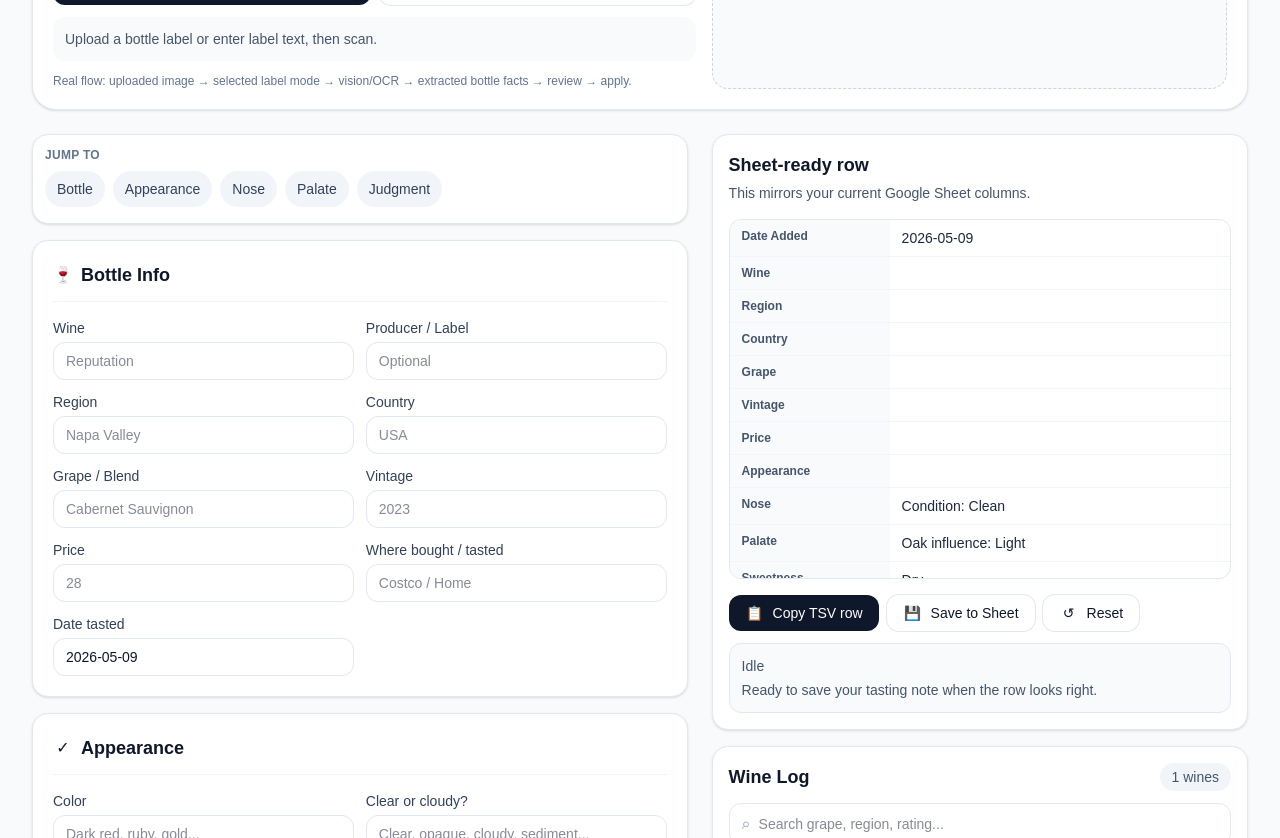
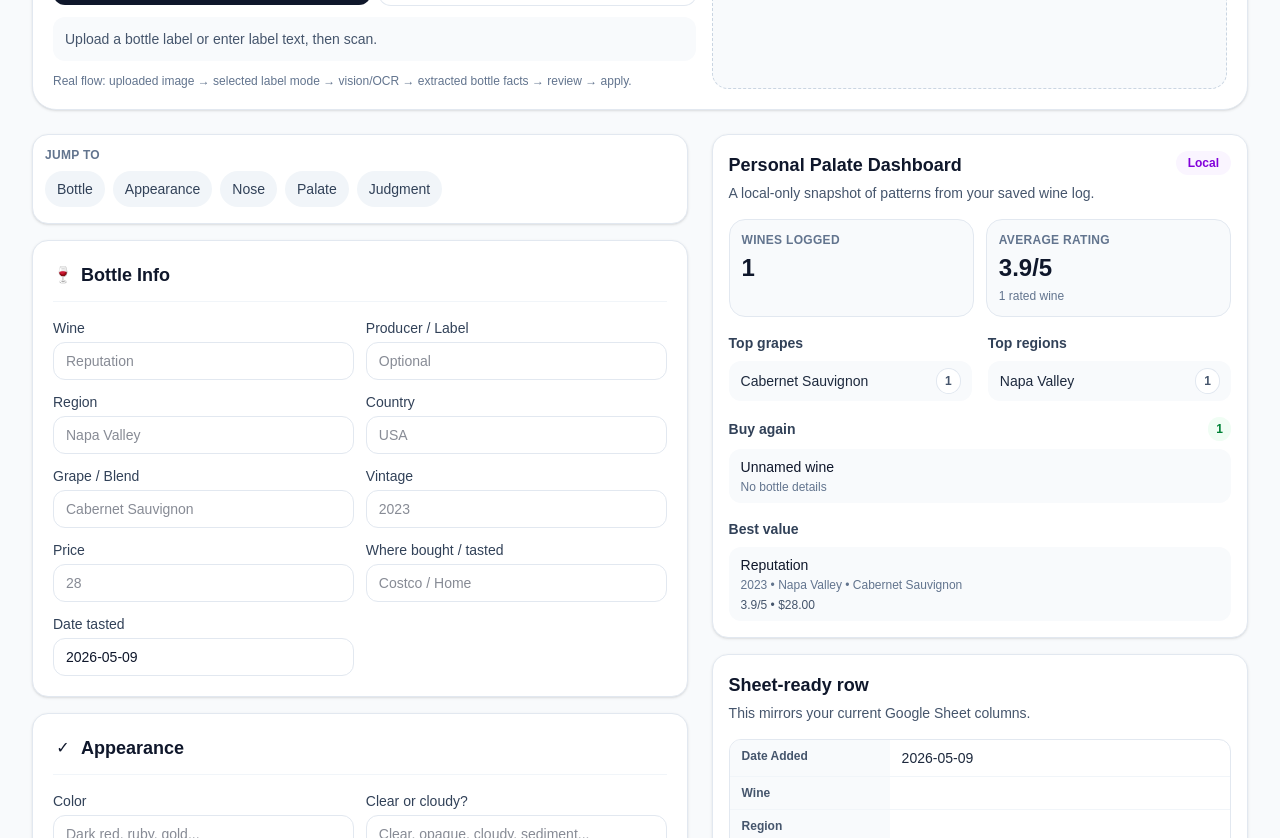
Before and after one commit to jsunarto/wineapp, a Next.js app: page / in a window 1280 px wide. Shown: the part 580-1418 px from the top of the page. Built offline with nearby package versions, Linux system fonts and the light colour scheme.

Commit message:
Add local palate dashboard

```diff
--- a/app/page.jsx
+++ b/app/page.jsx
@@ -1,6 +1,7 @@
 "use client";
 
 import React, { useMemo, useState, useEffect } from "react";
+import PalateDashboard from "@/components/PalateDashboard";
 
 function Icon({ children, className = "" }) {
   return <span className={`inline-flex h-5 w-5 items-center justify-center ${className}`}>{children}</span>;
@@ -764,6 +765,8 @@ export default function WineTastingAppPrototype() {
           </div>
 
           <div className="space-y-4 lg:sticky lg:top-6 lg:self-start">
+            <PalateDashboard wines={wines} />
+
             <div className="rounded-2xl border border-slate-200 bg-white p-4 shadow-sm">
               <h2 className="text-lg font-semibold">Sheet-ready row</h2>
               <p className="mt-1 text-sm text-slate-600">This mirrors your current Google Sheet columns.</p>
--- /dev/null
+++ b/components/PalateDashboard.jsx
@@ -0,0 +1,113 @@
+import { formatRating, getWineStats } from "@/lib/wineStats";
+
+function StatTile({ label, value, detail }) {
+  return (
+    <div className="rounded-2xl border border-slate-200 bg-slate-50 p-3">
+      <div className="text-xs font-semibold uppercase tracking-wide text-slate-500">{label}</div>
+      <div className="mt-1 text-2xl font-bold text-slate-900">{value}</div>
+      {detail && <div className="mt-1 text-xs text-slate-500">{detail}</div>}
+    </div>
+  );
+}
+
+function CountList({ items, emptyText }) {
+  if (!items.length) {
+    return <p className="rounded-xl bg-slate-50 p-3 text-sm text-slate-500">{emptyText}</p>;
+  }
+
+  return (
+    <div className="space-y-2">
+      {items.map((item) => (
+        <div key={item.name} className="flex items-center justify-between gap-3 rounded-xl bg-slate-50 px-3 py-2 text-sm">
+          <span className="font-medium text-slate-800">{item.name}</span>
+          <span className="rounded-full bg-white px-2 py-1 text-xs font-semibold text-slate-600 ring-1 ring-slate-200">{item.count}</span>
+        </div>
+      ))}
+    </div>
+  );
+}
+
+function WineMiniList({ wines, emptyText, renderMeta }) {
+  if (!wines.length) {
+    return <p className="rounded-xl bg-slate-50 p-3 text-sm text-slate-500">{emptyText}</p>;
+  }
+
+  return (
+    <div className="space-y-2">
+      {wines.map((entry) => {
+        const wine = entry.wine || entry;
+        const key = wine.id || `${wine.wine}-${wine.vintage}-${wine.region}`;
+
+        return (
+          <div key={key} className="rounded-xl bg-slate-50 px-3 py-2 text-sm">
+            <div className="font-medium text-slate-900">{wine.wine || "Unnamed wine"}</div>
+            <div className="mt-0.5 text-xs text-slate-500">
+              {[wine.vintage, wine.region, wine.grape].filter(Boolean).join(" • ") || "No bottle details"}
+            </div>
+            {renderMeta && <div className="mt-1 text-xs font-medium text-slate-600">{renderMeta(entry)}</div>}
+          </div>
+        );
+      })}
+    </div>
+  );
+}
+
+export default function PalateDashboard({ wines }) {
+  const stats = getWineStats(wines);
+  const hasWines = stats.totalWines > 0;
+
+  return (
+    <section className="rounded-2xl border border-slate-200 bg-white p-4 shadow-sm" aria-labelledby="palate-dashboard-heading">
+      <div className="flex items-start justify-between gap-3">
+        <div>
+          <h2 id="palate-dashboard-heading" className="text-lg font-semibold text-slate-900">Personal Palate Dashboard</h2>
+          <p className="mt-1 text-sm text-slate-600">A local-only snapshot of patterns from your saved wine log.</p>
+        </div>
+        <span className="rounded-full bg-purple-50 px-3 py-1 text-xs font-semibold text-purple-700">Local</span>
+      </div>
+
+      {!hasWines && (
+        <p className="mt-4 rounded-xl bg-slate-50 p-3 text-sm text-slate-600">
+          Save your first tasting note to start building your palate dashboard.
+        </p>
+      )}
+
+      <div className="mt-4 grid gap-3 sm:grid-cols-2">
+        <StatTile label="Wines logged" value={stats.totalWines} />
+        <StatTile
+          label="Average rating"
+          value={stats.averageRating === null ? "—" : formatRating(stats.averageRating)}
+          detail={stats.ratedCount ? `${stats.ratedCount} rated wine${stats.ratedCount === 1 ? "" : "s"}` : "No usable ratings yet"}
+        />
+      </div>
+
+      <div className="mt-4 grid gap-4 md:grid-cols-2 lg:grid-cols-1 xl:grid-cols-2">
+        <div>
+          <h3 className="mb-2 text-sm font-semibold text-slate-700">Top grapes</h3>
+          <CountList items={stats.topGrapes} emptyText="Add grape details to see favorites." />
+        </div>
+        <div>
+          <h3 className="mb-2 text-sm font-semibold text-slate-700">Top regions</h3>
+          <CountList items={stats.topRegions} emptyText="Add regions to see where your tastes cluster." />
+        </div>
+      </div>
+
+      <div className="mt-4">
+        <div className="mb-2 flex items-center justify-between gap-2">
+          <h3 className="text-sm font-semibold text-slate-700">Buy again</h3>
+          <span className="rounded-full bg-green-50 px-2 py-1 text-xs font-semibold text-green-700">{stats.buyAgainCount}</span>
+        </div>
+        <WineMiniList wines={stats.buyAgainWines.slice(0, 3)} emptyText="No definite buy-again wines yet." />
+      </div>
+
+      <div className="mt-4">
+        <h3 className="mb-2 text-sm font-semibold text-slate-700">Best value</h3>
+        <WineMiniList
+          wines={stats.bestValueWines}
+          emptyText="Add price and rating to identify strong values."
+          renderMeta={(entry) => `${formatRating(entry.rating)} • $${entry.price.toFixed(2)}`}
+        />
+      </div>
+    </section>
+  );
+}
```
Also changed, not shown: lib/wineStats.js (added).
